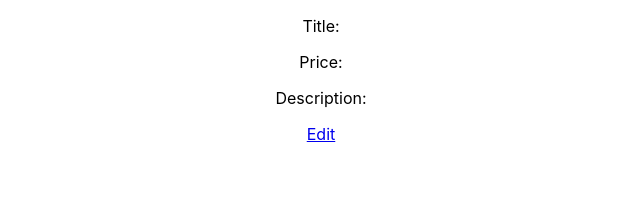
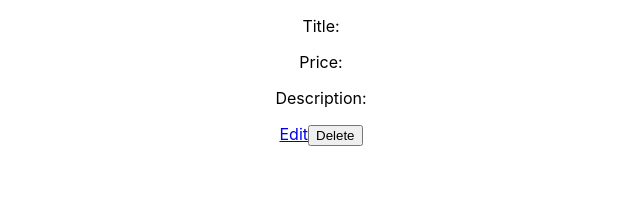
Before and after one commit to Sunnuke/MERN_Product_Manager, a React (Create React App) app in the folder client/: page /products/1 in a window 1280 px wide. Shown: the top 215 px of the page, without its empty margins (319-959 px from the left). Built offline with nearby package versions, Linux system fonts and the light colour scheme; no server answers.

Commit message:
Update: Added navigate to redirect back to main root after removing an object

```diff
--- a/client/src/components/ProductForm.jsx
+++ b/client/src/components/ProductForm.jsx
@@ -1,5 +1,6 @@
 import React, { useState } from "react";
 import axios from "axios";
+import { navigate } from "@reach/router";
 
 export default () => {
     const [ title, setTitle ] = useState("");
@@ -13,7 +14,10 @@ export default () => {
             price,
             description
         })
-            .then(res => console.log(res))
+            .then(res => {
+                console.log(res);
+                navigate("/products");
+            })
             .catch(err => console.log(err))
     }
 
--- a/client/src/views/Details.jsx
+++ b/client/src/views/Details.jsx
@@ -1,6 +1,6 @@
 import React, { useEffect, useState } from 'react'
 import axios from 'axios';
-import { Link } from "@reach/router";
+import { Link, navigate } from "@reach/router";
 
 export default (props) => {
     const [product, setProduct] = useState({})
@@ -8,6 +8,13 @@ export default (props) => {
         axios.get("http://localhost:8000/api/products/" + props.id)
             .then(res => setProduct(res.data))
     }, [])
+    const deleting = (id) => {
+        axios.delete("http://localhost:8000/api/products/" + id)
+            .then(res => {
+                console.log(res);
+                navigate("/products");
+            })
+    }
     return (
         <div>
             <p>Title: {product.title}</p>
@@ -16,6 +23,9 @@ export default (props) => {
             <Link to={"/products/" + props.id + "/edit"}>
                 Edit
             </Link>
+            <button onClick={ e => {deleting(props.id)} }>
+                Delete
+            </button>
         </div>
     )
 }
```
Also changed, not shown: 1 other file (tests, documents, lock files or other folders).
